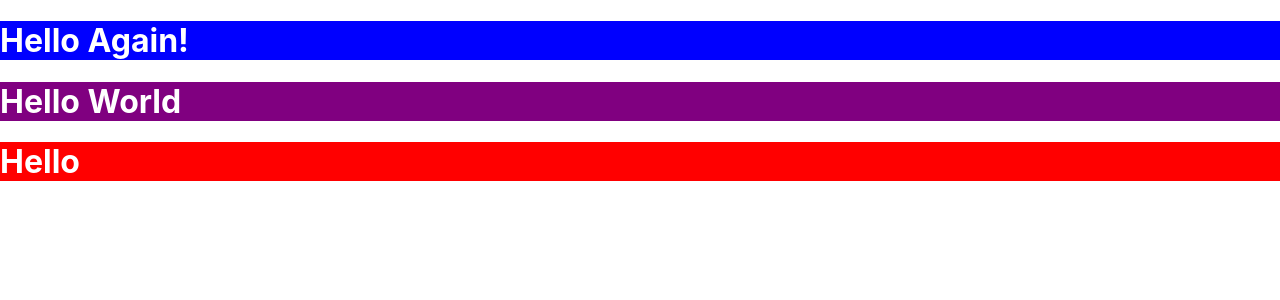
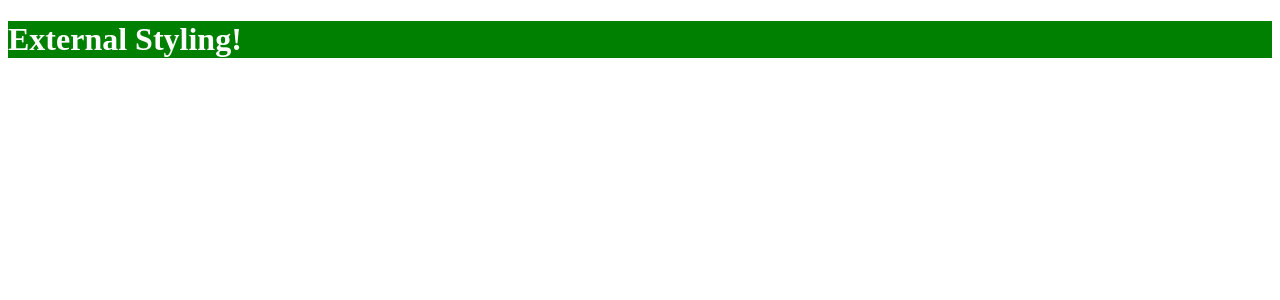
Before and after one commit to varadeamolk/my-react-app-1, a React (Create React App) app: page / in a window 1280 px wide. Shown: the top 300 px of the page. Built offline with nearby package versions, Linux system fonts and the light colour scheme.

Commit message:
basics of external style.

```diff
--- a/src/App.css
+++ /dev/null
@@ -1,4 +0,0 @@
-.beautify {
-  color: white;
-  background-color: blue;
-}
--- a/src/App.js
+++ b/src/App.js
@@ -1,17 +1,7 @@
-import "./App.css";
-
 function App() {
-  let mystyle = { color: "white", background: "purple" };
-
   return (
     <div>
-      <h1 className="beautify">Hello Again!</h1>
-
-      {/** This is kind of internal. Note: Only one curly braces. */}
-      <h1 style={mystyle}>Hello World</h1>
-
-      {/* THIS IS INLINE STYLING */}
-      <h1 style={{ color: "white", backgroundColor: "red" }}>Hello</h1>
+      <h1 className="beautify">External Styling!</h1>
     </div>
   );
 }
--- a/src/index.css
+++ b/src/index.css
@@ -1,13 +1,4 @@
-body {
-  margin: 0;
-  font-family: -apple-system, BlinkMacSystemFont, 'Segoe UI', 'Roboto', 'Oxygen',
-    'Ubuntu', 'Cantarell', 'Fira Sans', 'Droid Sans', 'Helvetica Neue',
-    sans-serif;
-  -webkit-font-smoothing: antialiased;
-  -moz-osx-font-smoothing: grayscale;
+.beautify {
+  color: white;
+  background-color: green;
 }
-
-code {
-  font-family: source-code-pro, Menlo, Monaco, Consolas, 'Courier New',
-    monospace;
-}
--- a/src/index.js
+++ b/src/index.js
@@ -1,6 +1,8 @@
 import React from "react";
 import ReactDOM from "react-dom/client";
+
 import "./index.css";
+
 import App from "./App";
 import reportWebVitals from "./reportWebVitals";
 
```
